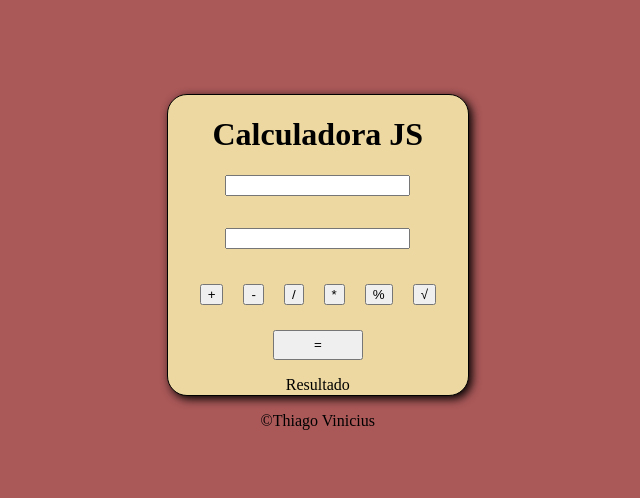
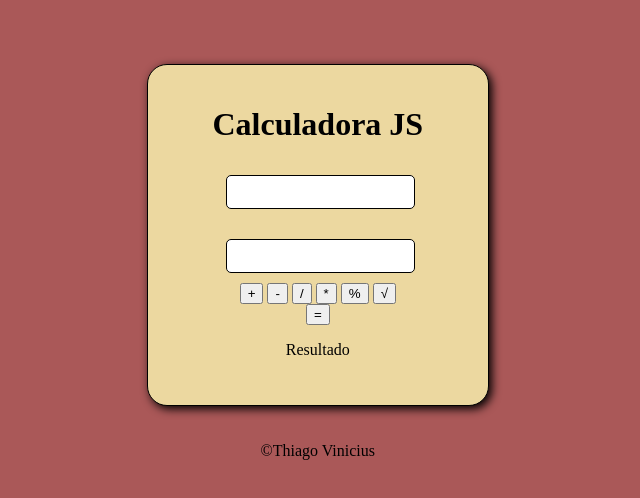
Before and after one commit to Thiagox47/Calculadora-JS-Simples, a plain HTML site: page index.html in a window 1280 px wide. Shown: the part 126-624 px from the top of the page, without its empty margins (311-951 px from the left). Drawn offline with Linux system fonts and the light colour scheme.

Commit message:
Atualização da calculadora
Esta atualização foi com ajuda do ChatGPT e algumas alterações foram realizadas para funcionamento do código.

Basicamente foi apenas simplificado e alterados os IDs para Inglês

```diff
--- a/index.html
+++ b/index.html
@@ -7,32 +7,28 @@
     <meta name="viewport" content="width=device-width, initial-scale=1.0">
     <title>Calculadora Simples JS</title>
     <link rel="stylesheet" href="style.css">
-    <link rel="shortcut icon" href="calc.ico" />
+    <link rel="shortcut icon" href="calc.ico">
 </head>
 
 <body>
-    <div id="div1">
-        <h1 id="calctxt">Calculadora JS</h1>
-        <div id="texto">
-            <!--Inputs e paragrafo onde o sinal da operação está-->
+    <div id="calculator">
+        <h1 id="title">Calculadora JS</h1>
+        <div id="input-section">
             <input type="number" name="num1" id="num1">
-            <p id="p1"></p>
+            <p id="operation"></p>
             <input type="number" name="num2" id="num2">
-            <!--Div dos botões das operações-->
-            <div id="botoes">
-                <button type="button" name="soma" id="soma" onclick="soma()">+</button>
-                <button type="button" name="subtracao" id="subtracao" onclick="subtracao()">-</button>
-                <button type="button" name="divisao" id="divisao" onclick="divisao()">/</button>
-                <button type="button" name="multiplicacao" id="multiplicacao" onclick="multiplicacao()">*</button>
-                <button type="button" name="porcentagem" id="porcentagem" onclick="porcentagem()">%</button>
-                <button name="raiz" id="raiz" onclick="raiz()">√</button>
-            </div>
-            <button type="button" name="calcular" id="calcular" onclick="calcular()">=</button>
         </div>
-        <!--Onde será mostrado o resultado-->
-        <p id="resp">Resultado</p>
+        <div id="buttons-section">
+            <button type="button" name="add" id="add" onclick="changeOperation('+')">+</button>
+            <button type="button" name="subtract" id="subtract" onclick="changeOperation('-')">-</button>
+            <button type="button" name="divide" id="divide" onclick="changeOperation('/')">/</button>
+            <button type="button" name="multiply" id="multiply" onclick="changeOperation('*')">*</button>
+            <button type="button" name="percentage" id="percentage" onclick="changeOperation('%')">%</button>
+            <button name="square-root" id="square-root" onclick="changeOperation('√')">√</button>
+        </div>
+        <button type="button" name="calculate" id="calculate" onclick="calculate()">=</button>
+        <p id="result">Resultado</p>
     </div>
-    <!--Meu copy-->
     <footer>
         <p>&copy;Thiago Vinicius</p>
     </footer>
--- a/script.js
+++ b/script.js
@@ -1,74 +1,51 @@
-//Variavel Global do paragrafo da operação.
-let p1 = document.getElementById("p1");
+// Variável global do parágrafo da operação.
+let p1 = document.getElementById("operation");
 
-//Variavel da resposta e variavel da soma.
-let res = document.getElementById('resp');
+// Variáveis da resposta e da soma.
+let res = document.getElementById('result');
 
-//Funções que realizam a alteração do caractere para operação.
-function soma() {
-    p1.innerHTML = '+';
-    document.getElementById('num1').style.display = "block";
+// Função que realiza a alteração do caractere para operação.
+function changeOperation(operacao) {
+    p1.innerHTML = operacao;
+    document.getElementById('num1').style.display = operacao !== '√' ? "block" : "none";
 }
 
-function subtracao() {
-    p1.innerHTML = '-';
-    document.getElementById('num1').style.display = "block";
+// Função que realiza o cálculo.
+function calculate() {
+    // Variáveis dos inputs.
+    let n1 = Number(document.getElementById('num1').value);
+    let n2 = Number(document.getElementById('num2').value);
+    // Verificar se há dados inseridos nos inputs e se foi selecionada a operação.
+    if (!p1.innerHTML || (isNaN(n1) && isNaN(n2)) || (n1 == '' && n2 == '')) {
+        alert("Os valores devem ser adicionados e a operação deve ser escolhida, verifique se está tudo certo antes de continuar!");
+        return;
     }
 
-function multiplicacao() {
-    p1.innerHTML = '*';
-    document.getElementById('num1').style.display = "block";
-}
-
-function divisao() {
-    p1.innerHTML = '/';
-    document.getElementById('num1').style.display = "block";
-}
-
-function raiz() {
-    p1.innerHTML = '√';
-    document.getElementById('num1').style.display = "none";
-}
-
-function porcentagem() {
-    p1.innerHTML = '%';
-    document.getElementById('num1').style.display = "block";
-}
-
-//Função que realiza o calculo.
-function calcular() {
-    //Variaveis dos inputs.
-    let n1 = Number(document.getElementById('num1').value);
-    let n2 = Number(document.getElementById('num2').value);
-    //Verificar se há dados inseridos nos inputs e se foi selecionada a operação.
-    if (p1.innerHTML == "" | n1 == "" & n2 == "") {
-        alert("Os valores devem ser adicionados e a operação deve ser escolhida, verifique se está tudo certo antes de continuar!")
-    } else {
-        //Variavel da resposta e switch que identifica qual operação está sendo utilizada.
+    // Variável da resposta e switch que identifica qual operação está sendo utilizada.
     let s;
     switch (p1.innerHTML) {
         case '+':
-                s = n1 + n2
-                break
+            s = n1 + n2;
+            break;
         case '-':
-                s = n1 - n2
-                break
+            s = n1 - n2;
+            break;
         case '*':
-                s = n1 * n2
-                break
+            s = n1 * n2;
+            break;
         case '/':
-                s = n1 / n2
-                break
+            s = n1 / n2;
+            break;
         case '√':
-                s = Math.sqrt(n2)
-                break
+            s = Math.sqrt(n2);
+            break;
         case '%':
-                s = (n1 / 100) * n2
-                break
+            s = (n1 / 100) * n2;
+            break;
         default:
-                break
+            break;
     }
-        //Mostra o resultado.
-        res.innerHTML = `O resultado é: ${s}`
+
+    // Mostra o resultado.
+    res.innerHTML = `O resultado é: ${s}`;
 }
-}
--- a/style.css
+++ b/style.css
@@ -8,45 +8,46 @@ body {
     background-color: rgb(170, 88, 88);
 }
 
-#div1 {
+#calculator {
     width: 300px;
     height: 300px;
     border: solid 1px rgb(0, 0, 0);
     border-radius: 20px 20px 20px 20px;
     box-shadow: 3px 3px 10px black;
     background: rgb(236, 216, 160);
+    display: flex;
+    flex-direction: column;
+    align-items: center;
+    padding: 20px;
 }
 
-#calctxt {
-    width: 300px;
+#title {
     text-align: center;
 }
 
-#texto {
-    display: flex;
-    flex-direction: column;
-    justify-content: center;
-    align-items: center;
+#num1, #num2 {
+    width: 90%;
+    height: 30px;
+    text-align: center;
+    margin: 10px;
+    border: 1px solid black;
+    border-radius: 5px;
+    outline: none;
 }
 
-#botoes {
-    display: flex;
-    margin-top: 25px;
-    width: 100%;
-    flex-direction: row;
-    justify-content: center;
+input[type="number"]::-webkit-inner-spin-button,
+input[type="number"]::-webkit-outer-spin-button {
+  -webkit-appearance: none;
+  margin: 0;
 }
 
-#botoes button {
+#operation {
+    text-align: center;
+    font-size: 15px;
     margin: 10px;
 }
 
-#calcular {
-    margin-top: 5%;
-    width: 90px;
-    height: 30px;
-}
-
-#resp {
+footer {
+    margin-top: 20px;
     text-align: center;
 }
```
Lines whose indentation alone changed are shown as unchanged.
